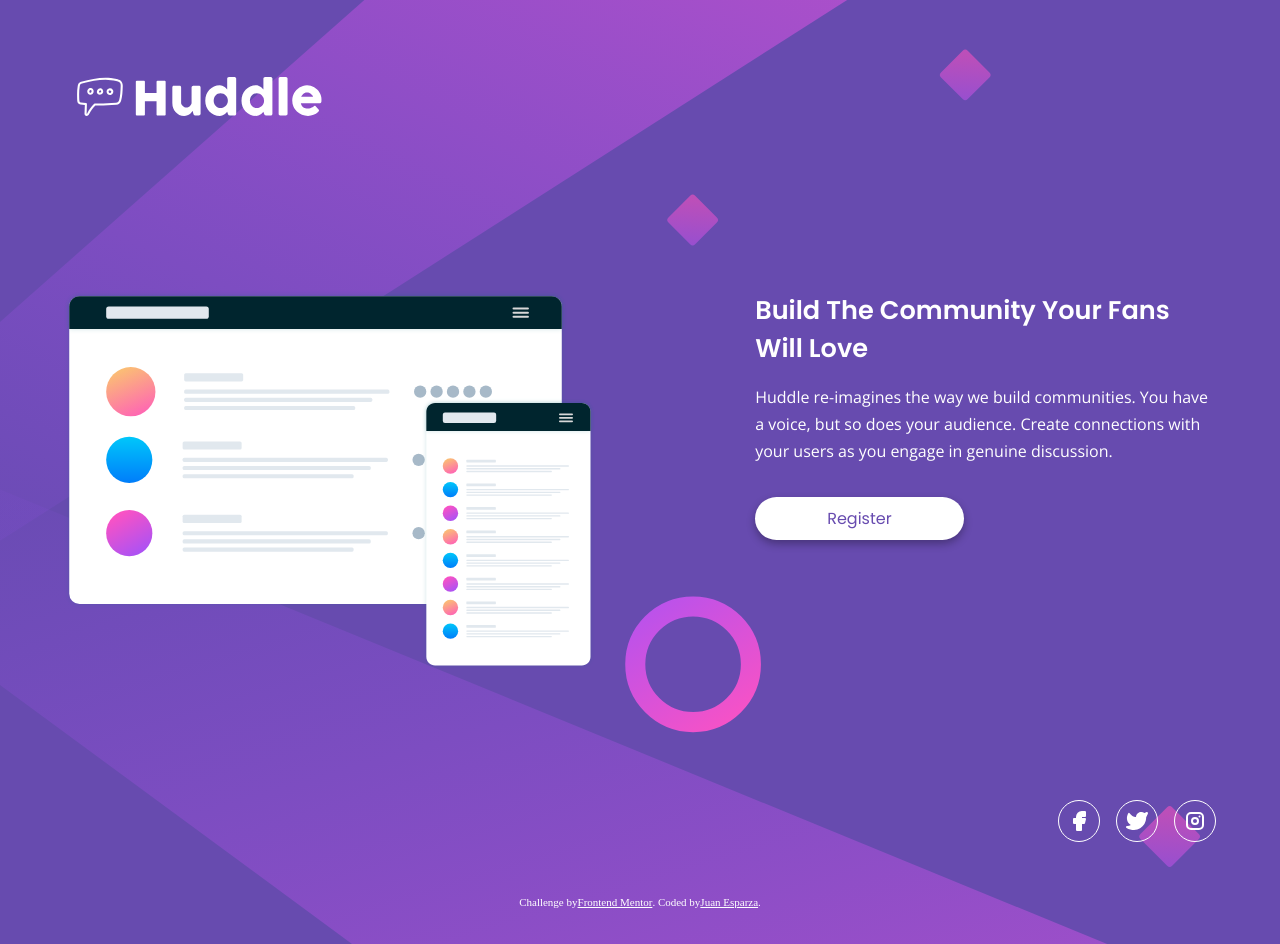
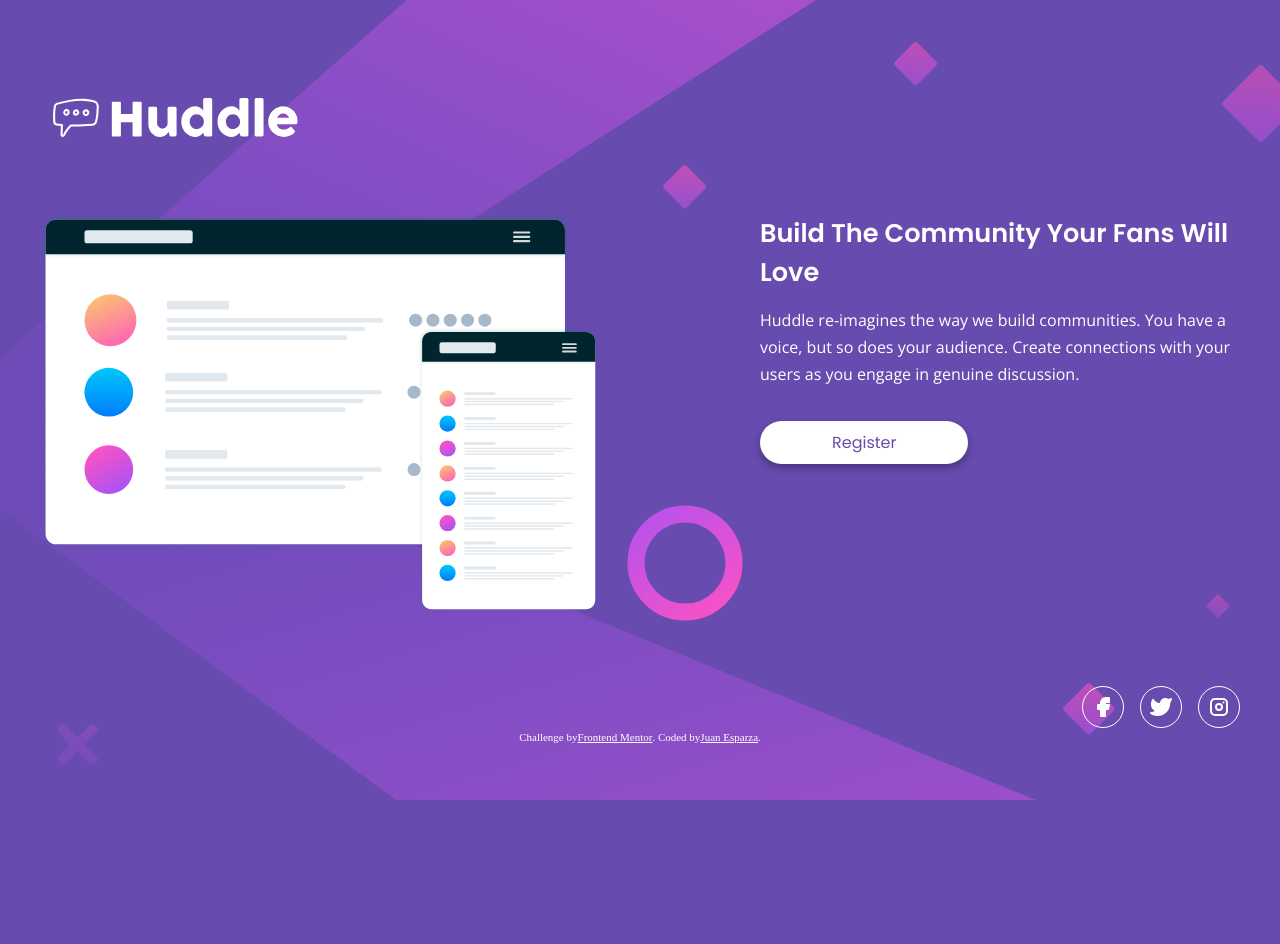
Before and after one commit to JEWebDev/hubble-landing-page, a plain HTML site: page index.html in a window 1280 px wide. After the commit the page ends 800 px from the top, so only its background shows below. Drawn offline with nearby package versions, Linux system fonts and the light colour scheme.

Commit message:
Fix desktop view
Fixed desktop view from stretching on larger
screens

```diff
--- a/index.html
+++ b/index.html
@@ -17,6 +17,8 @@
     </title>
   </head>
   <body>
+    <div class="wrapper">
+
       <header>
         <picture class="logo">
           <img src="images/logo.svg" alt="huddle logo" />
@@ -65,5 +67,6 @@
         > Frontend Mentor</a
         >. Coded by <a href="#"> Juan Esparza</a>.
       </p>
+    </div>
   </body>
 </html>
--- a/style.css
+++ b/style.css
@@ -102,6 +102,11 @@ body {
   min-height: 100dvh;
 }
 
+.wrapper {
+  max-width: 1200px;
+  margin: 0 auto;
+}
+
 header .logo {
   max-width: 150px;
 }
@@ -192,11 +197,13 @@ footer {
     background-size: cover;
     background-position-y: center;
 
-    padding: 2rem 4rem;
+    display: flex;
+    justify-content: center;
+    align-items: center;
   }
 
   header {
-    padding: 2rem 0;
+    padding-top: 2rem;
 
     > .logo {
       max-width: 265px;
@@ -205,7 +212,7 @@ footer {
   main {
     min-height: 67dvh;
     display: flex;
-    align-items: center;
+    padding-top: 4rem;
   }
   .hero-section {
     display: flex;
```
Lines whose indentation alone changed are shown as unchanged.
